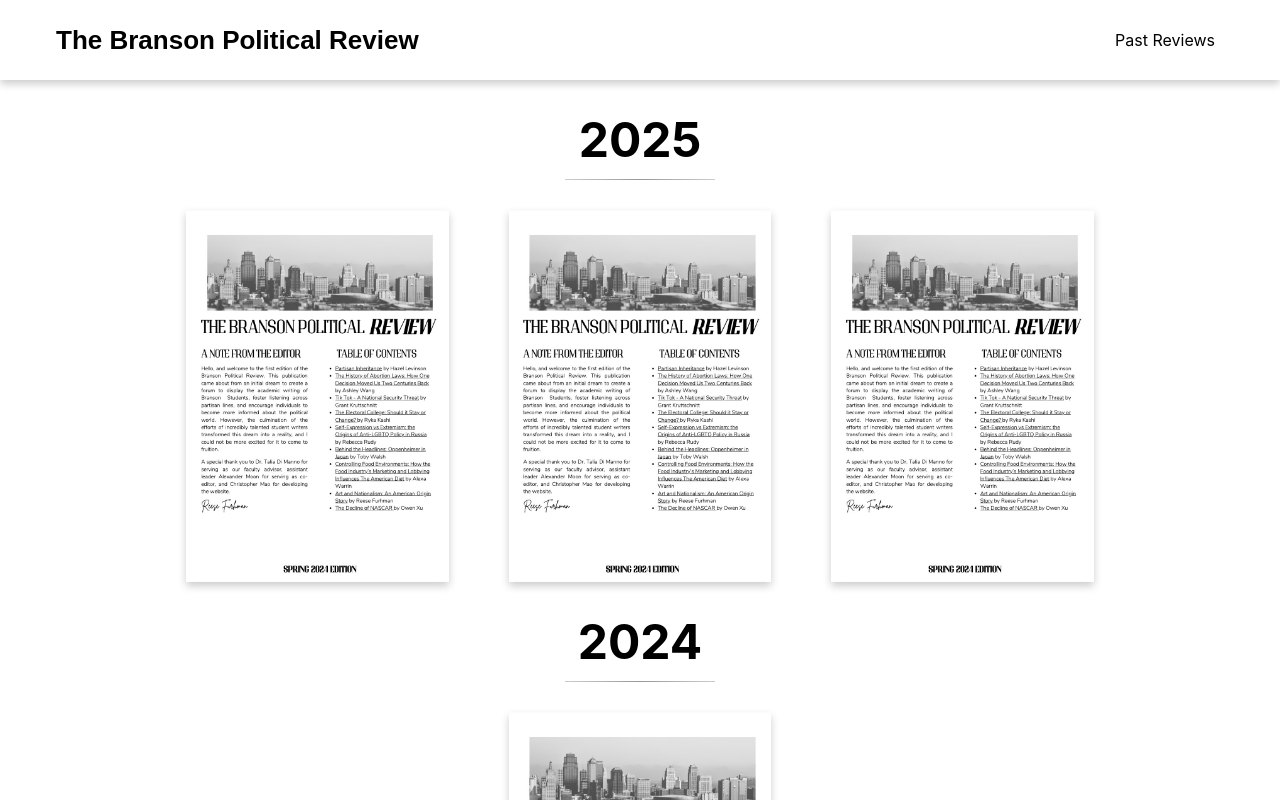
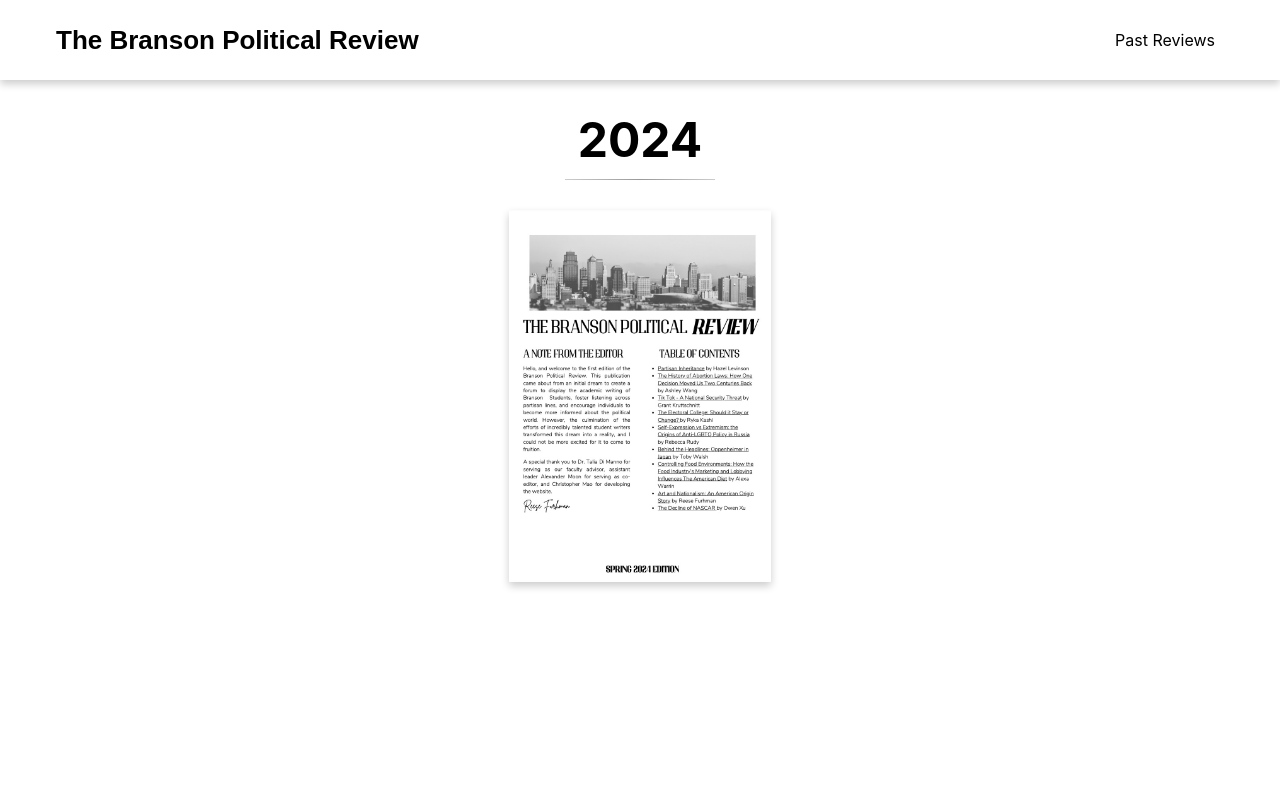
Before and after one commit to DaBestForSure/the-branson-political-review, a React (Create React App) app: page /past-reviews in a window 1280 px wide. Shown: the top 800 px of the page. Built offline with nearby package versions, Linux system fonts and the light colour scheme.

Commit message:
Update PastReviews.js

```diff
--- a/src/pages/PastReviews.js
+++ b/src/pages/PastReviews.js
@@ -7,7 +7,7 @@
 const PastReviews = () => {
     // Sample data for HoverImages
     const hoverImagesData2024 = [
-        { imageSrc: '/FrontPages/Spring2024.png', title: '2024 Spring BPR', description: 'Friday, May 31st, 2024', path: '/Spring2024.pdf' },
+        { imageSrc: '/FrontPages/Spring2024.png', title: 'Inaugural Edition', description: 'Friday, May 31st, 2024', path: '/Spring2024.pdf' },
         // Add more images as needed
     ];
     const hoverImagesData2025 = [
@@ -26,7 +26,7 @@
 
     return (
         <div style={styles.page}>
-            <div styles={styles.yearDivs}>
+            {/* <div styles={styles.yearDivs}>
                 <Headers text="2025" />
                 <div style={styles.hoverImagesContainer}>
                     {hoverImagesData2025.map((imgData, index) => (
@@ -39,7 +39,7 @@
                         </button>
                     ))}
                 </div>
-            </div>
+            </div> */}
 
             <Headers text="2024" />
             <div style={styles.hoverImagesContainer}>
```
